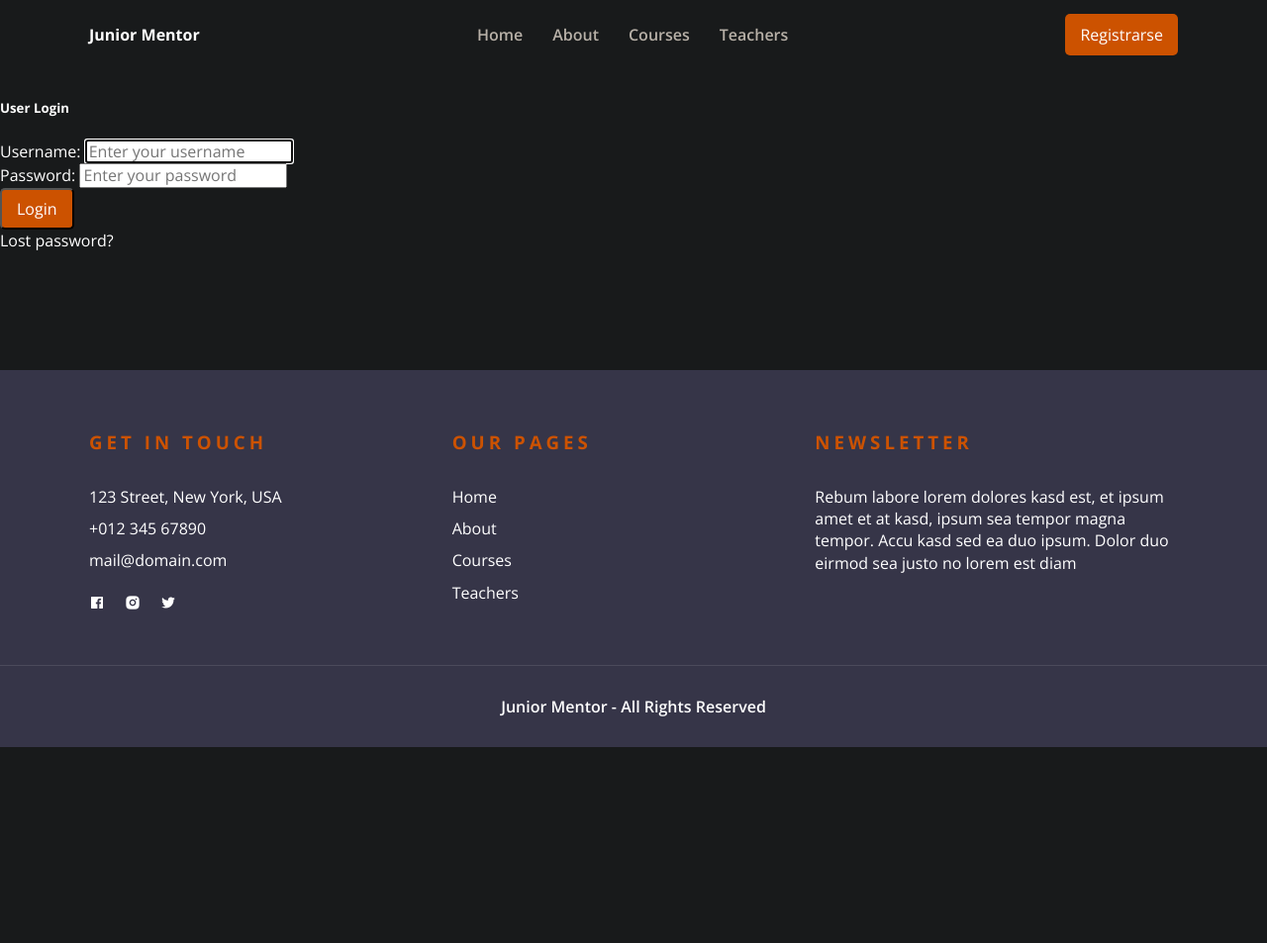
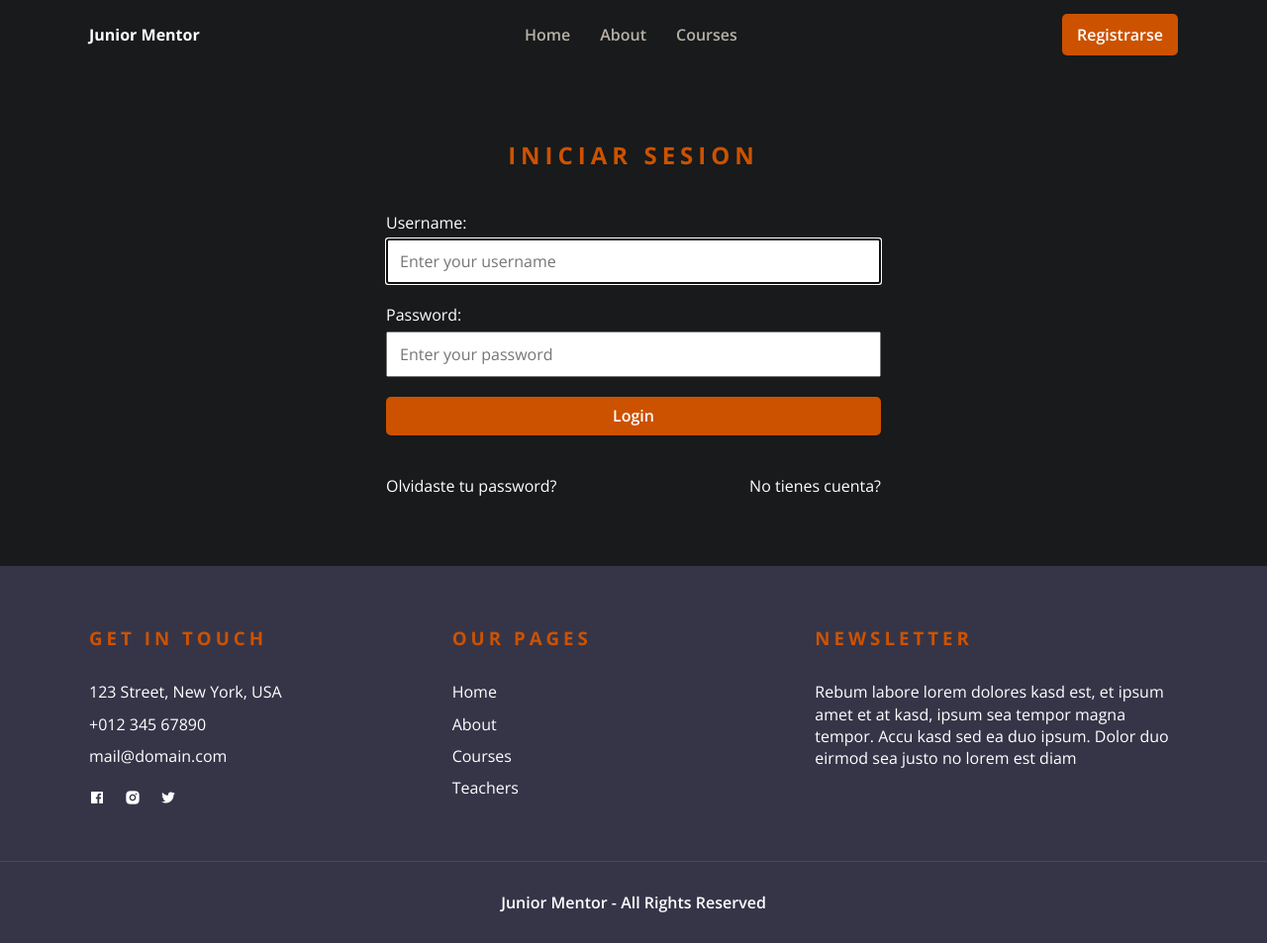
Before and after one commit to jchua21/JUNIOR-MENTOR, a Django app: page /accounts/login/ in a window 1280 px wide. Shown: the whole page at 99% size. Before the commit the page ends 755 px from the top, so only its background shows below. Run offline with Django 4.2, Linux system fonts and the light colour scheme; some libraries are stand-ins or nearby versions.

Commit message:
Agregandos estilos

```diff
--- a/cursos/urls.py
+++ b/cursos/urls.py
@@ -1,10 +1,12 @@
 from django.urls import path
 from .views import CursoListView, CursoDetailView,\
     CursoCreateView, CursoUpdateView, CursoDeleteView,\
-    MyPostView
+    MyPostView, about, courses
 
 urlpatterns = [
     path('', CursoListView.as_view(), name='home'),
+    path('about/', about),
+    path('courses/', courses),
     path('create/', CursoCreateView.as_view(), name='create'),
     path('<slug:slug>/', CursoDetailView.as_view(), name='detail'),
     path('<slug:slug>/update', CursoUpdateView.as_view(), name='update'),
--- a/static/css/app.css
+++ b/static/css/app.css
@@ -63,16 +63,32 @@ img{
      margin: 0 auto;
 }
 
+.container-medium{
+     width: min(90% , 50rem);
+     margin: 0 auto;
+}
+
 
 .btn {
      padding: 1rem 1.5rem;
      background-color: var(--orange);
      border-radius: 5px;
      color: var(--white);
+     border: none;
+     outline: none;
+     font-weight: var(--font-semi-bold);
+}
+
+.btn:hover{
+     cursor: pointer;
 }
 
 .seccion {
-     margin: 5rem 0;
+     margin: 7rem 0;
+}
+
+.text-center {
+     text-align: center;
 }
 
 
@@ -278,3 +294,35 @@ img{
      padding: 3rem 0;
      border-top: .4px solid rgba(255, 255, 255, 0.1);
 }
+
+/* Login */
+.form{
+     margin: 4rem 0;
+     display: flex;
+     flex-direction: column;
+     gap: 2rem;
+}
+
+.form-campo{
+     display: flex;
+     flex-direction: column;
+     gap: .5rem;
+}
+
+.form-label, .form p label{
+     display: block;
+}
+
+.form-input, .form-control{
+     width: 100%;
+     padding: 1.2rem;
+}
+
+.form-submit{
+     /* align-self: flex-end; */
+}
+
+.account-links{
+     display: flex;
+     justify-content: space-between;
+}
--- a/templates/cursos/curso_list.html
+++ b/templates/cursos/curso_list.html
@@ -25,10 +25,10 @@
           </div>
      </section>
 
-     <section class="courses">
+     <section class="courses seccion">
           <div class="container">
                <div class="courses-heading">
-                    <h2 >Nosotros</h2>
+                    <h2 >Nuestros Cursos</h2>
                     <span>Innovadora Manera de Aprender</span>
                </div>
 
--- a/templates/partials/_navbar.html
+++ b/templates/partials/_navbar.html
@@ -5,14 +5,14 @@
           </div>
 
           <div class="nav-lista">
-               <a href="/home" class="nav-link">Home</a>
+               <a href="/" class="nav-link">Home</a>
                <a href="/about" class="nav-link">About</a>
                <a href="/courses" class="nav-link">Courses</a>
-               <a href="/teachers" class="nav-link">Teachers</a>
+               <!-- <a href="/teachers" class="nav-link">Teachers</a> -->
           </div>
 
           <div class="login">
-               <a href="/login" class="btn"> Registrarse </a>
+               <a href="/accounts/login" class="btn"> Registrarse </a>
           </div>
      </nav>
 </header>
--- a/templates/registration/login.html
+++ b/templates/registration/login.html
@@ -2,8 +2,9 @@
 {% block widgets %}{% endblock widgets %}
 {% block title %}{{ block.super }}| User Login{% endblock title %}
 {% block content %}
-<div class="row my-4">
-    <div class="col-md-12">
+<div class="seccion">
+    <div class="container-medium">
+     <div>
          {% if messages %}
          {% for message in messages %}
          <div class="alert alert-success alert-dismissible fade show" role="alert">
@@ -15,30 +16,36 @@
          {% endfor %}
          {% endif %}
      </div>
-    <div class="col-md-4 offset-md-4" style="margin-top:30px; margin-bottom: 120px">
-        <div class="card">
-            <h5 class="card-header text-center">User Login</h5>
-            <div class="card-body">
+
+      <div class="login">
+           <div class="text-center login-heading">
+                <h2>Iniciar Sesion</h2>
+           </div>
+           <div class="">
                 {% if form.errors %}
                 <p style="color:red">Your username and password didn't match. Please try again.</p>
                 {% endif %}
-                <form method="post" action="{% url 'login' %}">
+                <form method="post" action="{% url 'login' %}" class="form">
                      {% csrf_token %}
-                    <div class="form-group">
-                        <label for="username">{{ form.username.label_tag }}</label>
-                        <input type="text" name="username" autofocus="" required="" id="id_username" class="form-control"
-                            placeholder="Enter your username">
+                     <div class="form-campo">
+                          <label for="username" class="form-label">{{ form.username.label_tag }}</label>
+                          <input type="text" name="username" autofocus="" required="" id="id_username"
+                               placeholder="Enter your username" class="form-input">
                      </div>
-                    <div class="form-group">
-                        <label for="pwd">Password:</label>
-                        <input type="password" name="password" required="" id="id_password" class="form-control"
-                            placeholder="Enter your password">
+                     <div class="form-campo">
+                          <label for="pwd" class="form-label">Password:</label>
+                          <input type="password" name="password" required="" id="id_password"
+                               placeholder="Enter your password" class="form-input">
                      </div>
-                    <button type="submit" class="btn btn-primary">Login</button>
+                     <button type="submit" class="form-submit btn">Login</button>
                 </form>
-                <p><a href="{% url 'password_reset' %}">Lost password?</a></p>
+                <nav class="account-links">
+                     <a href="{% url 'password_reset' %}">Olvidaste tu password?</a>
+                     <a href="{% url 'register' %}">No tienes cuenta?</a>
+                </nav>
            </div>
       </div>
-    </div>
+    </div class="container-medium">
+
 </div>
 {% endblock content %}
```
Also changed, not shown: cursos/views.py (+9 -0 lines), templates/about.html (added, +24 -0 lines), templates/courses.html (added, +85 -0 lines), templates/registration/register.html (+17 -14 lines). Lines whose indentation alone changed are shown as unchanged.
